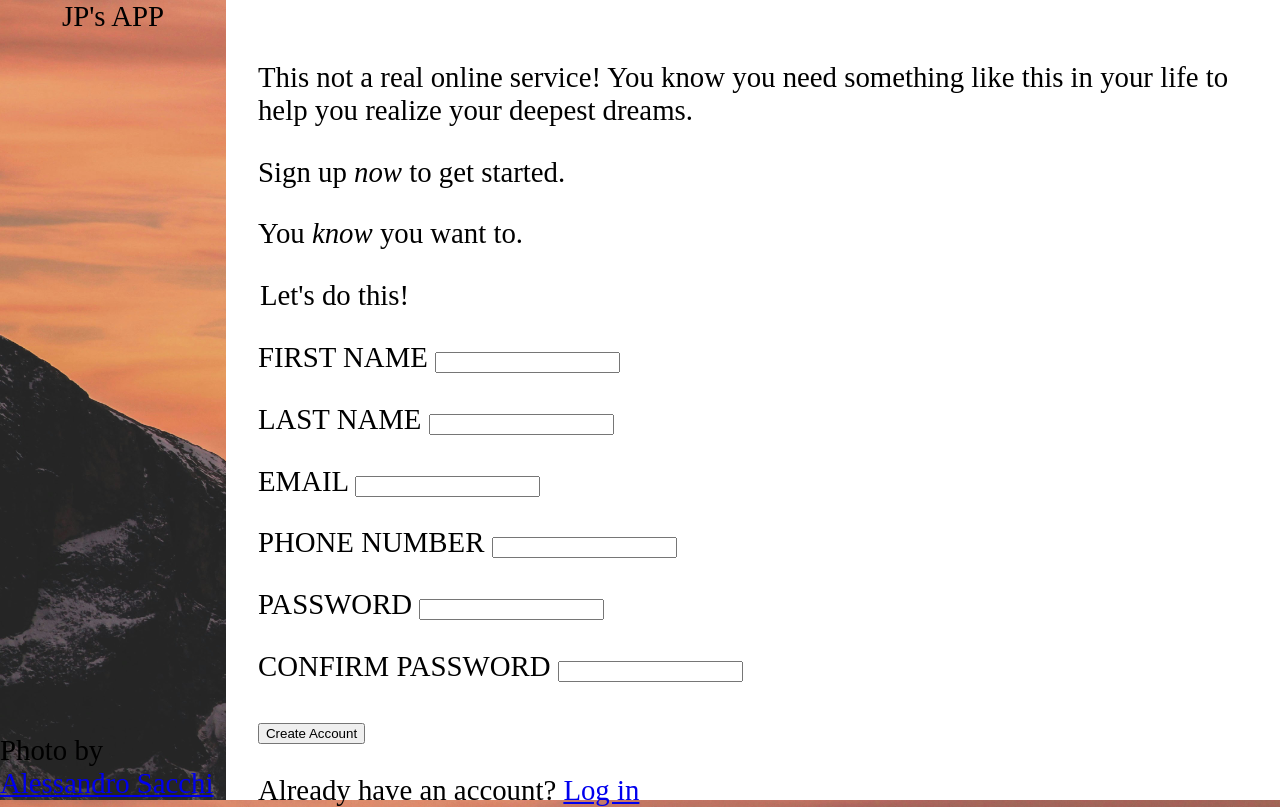
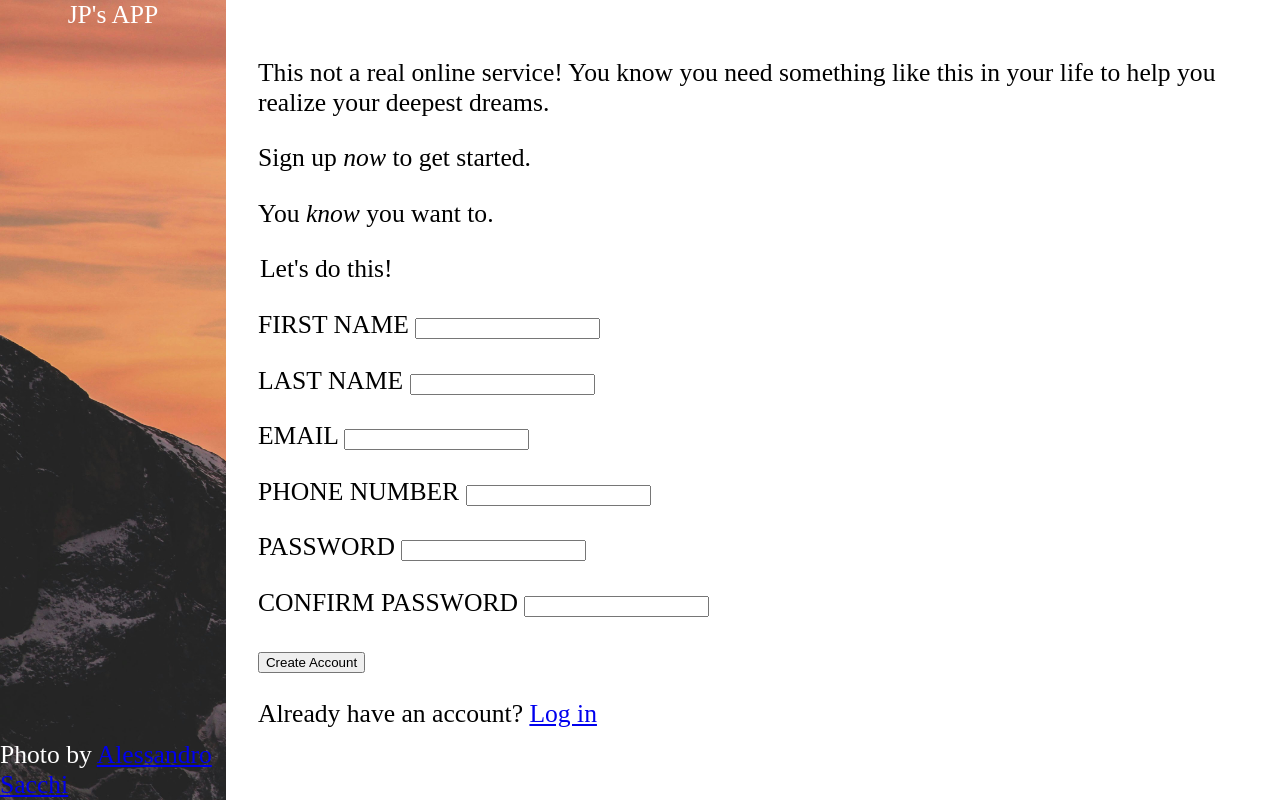
Before and after one commit to JuanPabloCC/sign-up-form, a plain HTML site: page index.html in a window 1280 px wide. Drawn offline with Linux system fonts and the light colour scheme; a web font is replaced by a local one.

Commit message:
feat: add text color to side bar

```diff
--- a/style.css
+++ b/style.css
@@ -53,7 +53,7 @@
 }
 
 :root {
-    --custom-font-size: 1.8rem;
+    --custom-font-size: 1.6rem;
     --custom-padding: 2rem;
 }
 
@@ -82,4 +82,5 @@ body {
     flex-direction: column;
     justify-content: space-between;
     align-items: center;
+    color: white;
 }
```
